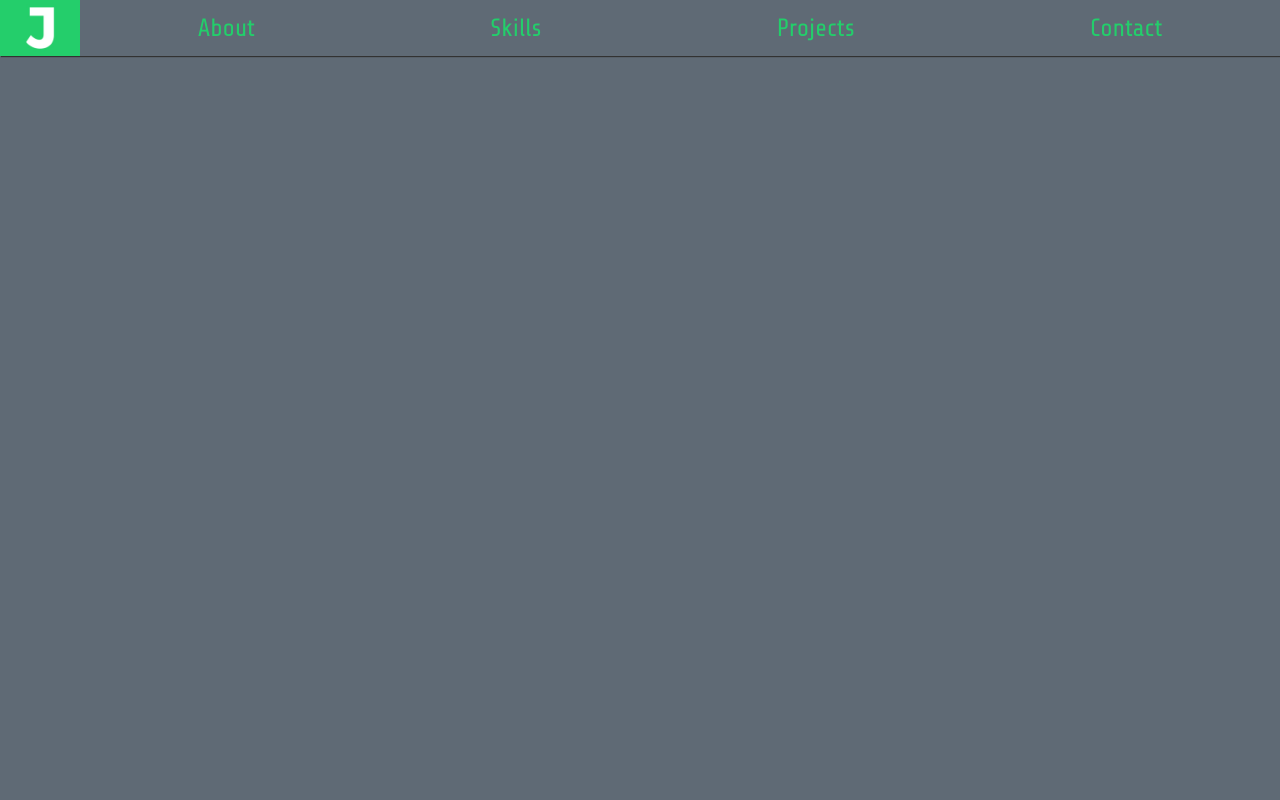
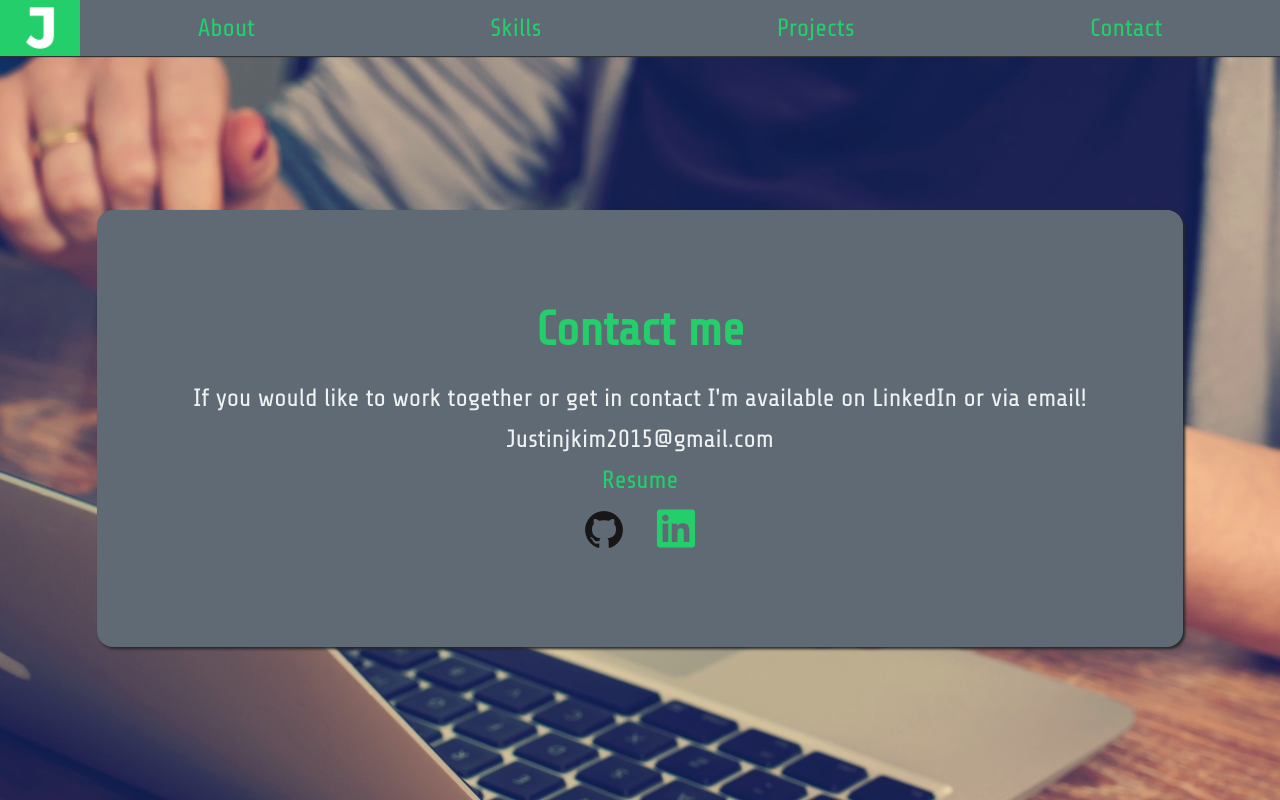
Before and after one commit to justinkim2015/react-portfolio-site, a React (Create React App) app: page /contact in a window 1280 px wide. Built offline with nearby package versions, Linux system fonts and the light colour scheme.

Commit message:
Add contact page

```diff
--- a/src/RouteSwitch.js
+++ b/src/RouteSwitch.js
@@ -3,6 +3,7 @@ import App from "./App";
 import Navbar from './navbar/Navbar'
 import Skills from './skills/Skills'
 import Projects from './projects/Projects'
+import Contact from './contact/Contact'
 
 const RouteSwitch = () => {
   return (
@@ -12,6 +13,7 @@ const RouteSwitch = () => {
         <Route path="/" element={<App />} />
         <Route path="/skills" element={<Skills />} />
         <Route path="/projects" element={<Projects />} />
+        <Route path="/contact" element={<Contact />} />
       </Routes>
     </BrowserRouter>
   );
--- /dev/null
+++ b/src/contact/Contact.js
@@ -0,0 +1,28 @@
+import './contact.css'
+
+const Contact = () => {
+  return (
+    <section class="contact flex">
+      <div class="flex contact-info">
+        <div class="contact-info-box">
+          <h2 class="contact-header flex" id="contact-header">Contact me</h2>
+          <p class="contact-message">
+            If you would like to work together or get in contact I'm available on LinkedIn or via email!
+          </p>
+          <p class="contact-email">
+            Justinjkim2015@gmail.com
+          </p>
+          <p class="contact-email resume">
+            <a href="assets/resume/Justin_Kim_Resume.pdf" download>Resume</a>
+          </p>
+          <div class="contact-icons icons">
+            <a href="https://github.com/justinkim2015" class="devicon-github-original colored icon"></a>
+            <div><a href="https://www.linkedin.com/in/justin-kim-809612ba/" class="devicon-linkedin-plain icon"></a></div>
+          </div>
+        </div>
+      </div>
+    </section>
+  )
+}
+
+export default Contact
--- /dev/null
+++ b/src/contact/contact.css
@@ -0,0 +1,67 @@
+.contact {
+  margin-top: 7vh;
+  height: 93vh;
+  background-image: url('./office.jpg');
+  background-size: cover;
+  justify-content: center;
+  align-items: center;
+}
+
+.contact-header, .contact-message, .contact-email {
+  margin-bottom: 2vh;
+}
+
+.contact-header {
+  color: #23CE6B;
+  font-size: 2rem;
+  text-align: center;
+}
+
+.contact-info-box {
+  color: #EFF2F1;
+  background-color: #5F6A75;
+  box-shadow: 2px 2px 3px rgb(39, 39, 39);
+  font-size: 15px;
+  margin: 2rem 3rem 2rem 3rem;
+  padding: 1rem;
+  border-radius: 1rem;
+}
+
+.contact-email {
+  text-align: center;
+}
+
+.contact-photo {
+  display: none;
+}
+
+/* Tablet */
+@media (min-width: 480px) {
+  .contact {
+    margin-top: 7vh;
+  }
+
+  .contact-header {
+    font-size: 3rem;
+    margin-bottom: 3vh;
+  }
+
+  .contact-info-box {
+    font-size: 20px;
+    margin: 2rem 3rem 2rem 3rem;
+    padding: 1rem;
+  }
+}
+
+/* Desktop */
+@media (min-width: 1000px) {
+  .contact-header {
+    margin-bottom: 4vh;
+  }
+
+  .contact-info-box {
+    font-size: 25px;
+    margin: 2rem 3rem 2rem 3rem;
+    padding: 6rem;
+  }
+}
```
Also changed, not shown: src/contact/office.jpg (added), 1 other file (tests, documents, lock files or other folders).
